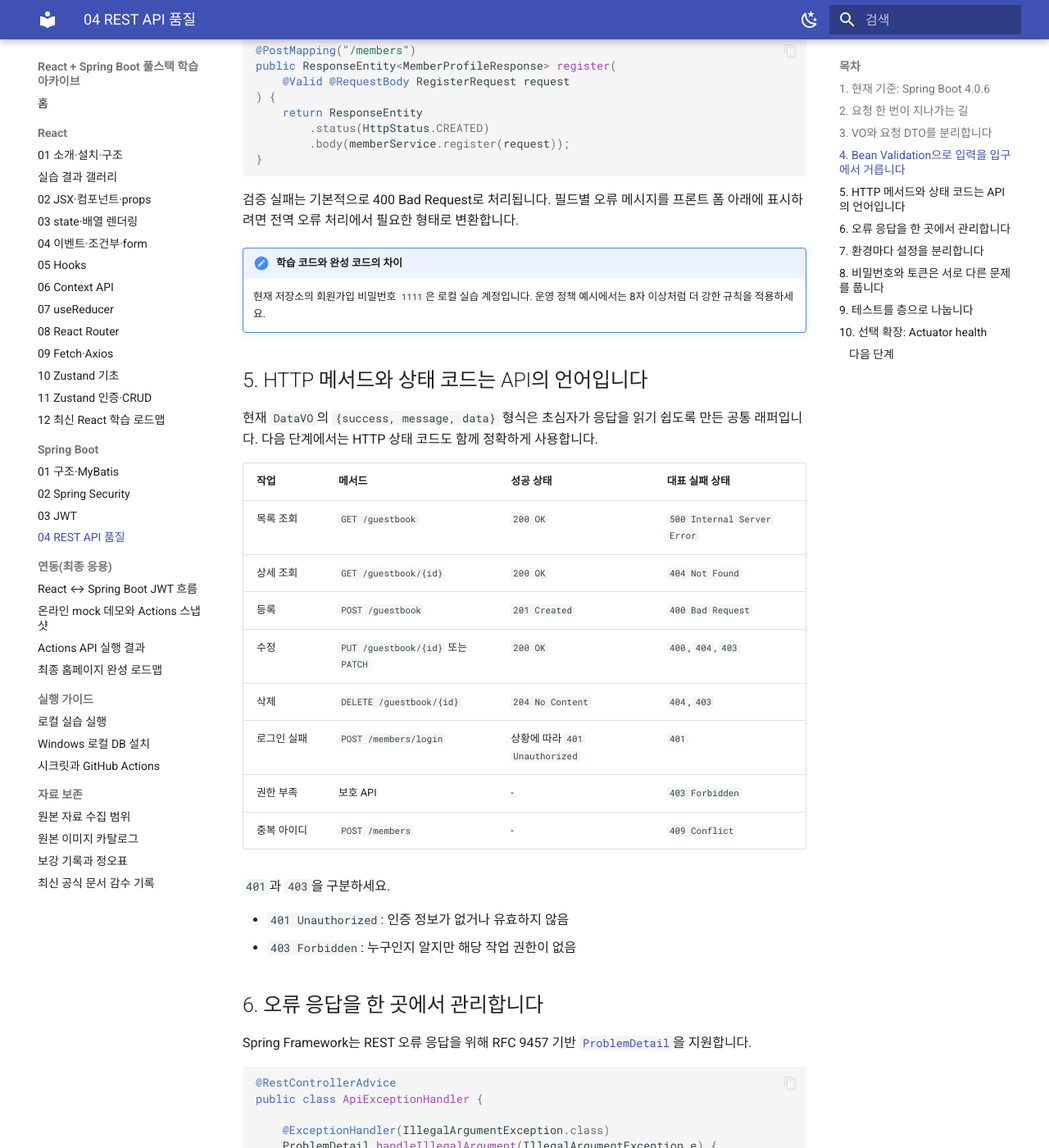
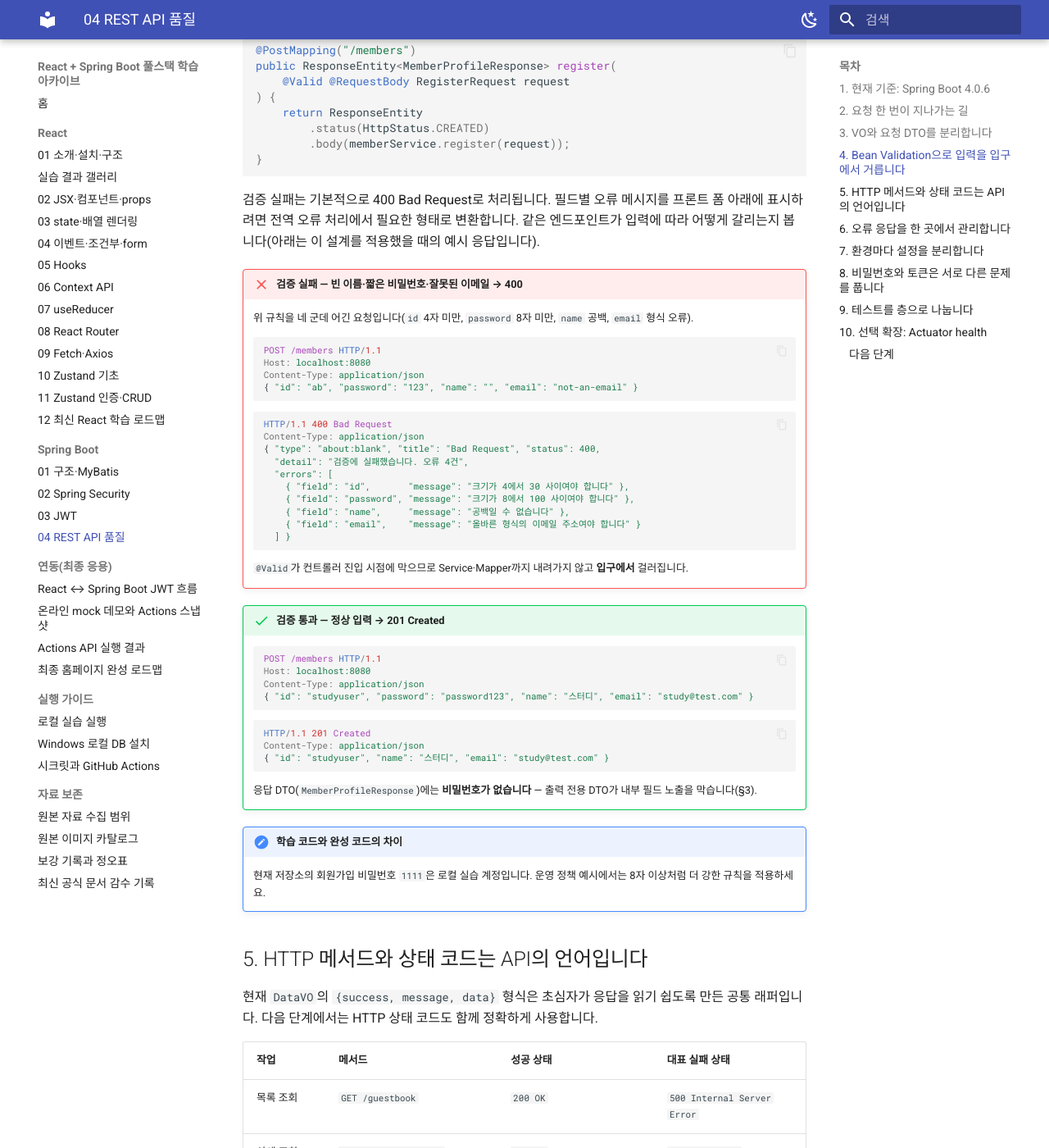
Before and after one commit to notetester/REACT, an MkDocs documentation site: the page built from docs/springboot/04-rest-api-quality.md, in a window 1280 px wide and 1400 px high, scrolled down 2943 px. Shown: the whole window at 82% size. Built offline with MkDocs 1.6.1 and Material for MkDocs 9.7.7, drawn with Linux system fonts in a browser that asks for light colours; some of the changed text lies outside the part shown.

Commit message:
feat(docs): 남은 노트(Router·Zustand·Spring 01/04)에 주제별 맞춤 코드→결과 적용
기계적 일괄 적용 대신 각 노트 성격에 맞는 결과 형태를 선택:
- live-preview.css: 전체 앱 데모용 .cr__frame--app(600px) 추가
- React 08 Router: 상단 갤러리 제거, §3 라우팅 코드 옆 라이브 내비 데모. iframe이 가리는 URL 변화는 '새 탭' 안내로 보완
- React 10 Zustand 기초: 카운터 코드엔 앱이 어긋나 임베드 생략, persist(§5) 지점에 앱 데모 + '추가 후 새 탭 새로고침' 안내
- React 11 인증/CRUD: §2 로그인 흐름 코드 옆 로그인 데모(store 변화가 Navbar 등 여러 화면에 반영)
- Spring 01 구조: §6을 요청→응답 카드로(@RequestParam/@RequestBody 3패턴 + guestbook list의 SQL 컬럼→DataVO.data 매핑)
- Spring 04 품질: 검증 실패→400 필드오류 / 정상→201, ProblemDetail에 트리거 요청 추가(미구현 '다음 단계' 설계 예시 명시)

Co-Authored-By: Claude Opus 4.8 <noreply@anthropic.com>

````diff
--- a/docs/assets/css/live-preview.css
+++ b/docs/assets/css/live-preview.css
@@ -71,6 +71,7 @@
 }
 .cr__frame--short { min-height: 260px; }
 .cr__frame--tall { min-height: 480px; }
+.cr__frame--app { min-height: 600px; }   /* 전체 앱 데모(라우터/Zustand)용 */
 
 @media (max-width: 720px) {
   .cr__frame { min-height: 360px; }
--- a/docs/springboot/04-rest-api-quality.md
+++ b/docs/springboot/04-rest-api-quality.md
@@ -131,7 +131,44 @@ public ResponseEntity<MemberProfileResponse> register(
 }
 ```
 
-검증 실패는 기본적으로 400 Bad Request로 처리됩니다. 필드별 오류 메시지를 프론트 폼 아래에 표시하려면 전역 오류 처리에서 필요한 형태로 변환합니다.
+검증 실패는 기본적으로 400 Bad Request로 처리됩니다. 필드별 오류 메시지를 프론트 폼 아래에 표시하려면 전역 오류 처리에서 필요한 형태로 변환합니다. 같은 엔드포인트가 입력에 따라 어떻게 갈리는지 봅니다(아래는 이 설계를 적용했을 때의 예시 응답입니다).
+
+!!! failure "검증 실패 — 빈 이름·짧은 비밀번호·잘못된 이메일 → 400"
+    위 규칙을 네 군데 어긴 요청입니다(`id` 4자 미만, `password` 8자 미만, `name` 공백, `email` 형식 오류).
+
+    ```http
+    POST /members HTTP/1.1
+    Host: localhost:8080
+    Content-Type: application/json
+    { "id": "ab", "password": "123", "name": "", "email": "not-an-email" }
+    ```
+    ```http
+    HTTP/1.1 400 Bad Request
+    Content-Type: application/json
+    { "type": "about:blank", "title": "Bad Request", "status": 400,
+      "detail": "검증에 실패했습니다. 오류 4건",
+      "errors": [
+        { "field": "id",       "message": "크기가 4에서 30 사이여야 합니다" },
+        { "field": "password", "message": "크기가 8에서 100 사이여야 합니다" },
+        { "field": "name",     "message": "공백일 수 없습니다" },
+        { "field": "email",    "message": "올바른 형식의 이메일 주소여야 합니다" }
+      ] }
+    ```
+    `@Valid`가 컨트롤러 진입 시점에 막으므로 Service·Mapper까지 내려가지 않고 **입구에서** 걸러집니다.
+
+!!! success "검증 통과 — 정상 입력 → 201 Created"
+    ```http
+    POST /members HTTP/1.1
+    Host: localhost:8080
+    Content-Type: application/json
+    { "id": "studyuser", "password": "password123", "name": "스터디", "email": "study@test.com" }
+    ```
+    ```http
+    HTTP/1.1 201 Created
+    Content-Type: application/json
+    { "id": "studyuser", "name": "스터디", "email": "study@test.com" }
+    ```
+    응답 DTO(`MemberProfileResponse`)에는 **비밀번호가 없습니다** — 출력 전용 DTO가 내부 필드 노출을 막습니다(§3).
 
 !!! note "학습 코드와 완성 코드의 차이"
     현재 저장소의 회원가입 비밀번호 `1111`은 로컬 실습 계정입니다. 운영 정책 예시에서는 8자 이상처럼 더 강한 규칙을 적용하세요.
@@ -174,7 +211,17 @@ public class ApiExceptionHandler {
 }
 ```
 
-예상 응답:
+예를 들어 방명록 수정 시 비밀번호가 틀리면 Service가 `IllegalArgumentException`을 던지고, 위 핸들러가 이를 표준 `ProblemDetail`로 변환합니다.
+
+```http
+PUT /guestbook/15 HTTP/1.1
+Host: localhost:8080
+Content-Type: application/json
+
+{ "subject": "수정 제목", "content": "수정 내용", "password": "wrong" }
+```
+
+이 요청의 예상 응답:
 
 ```json
 {
````
Also changed, not shown: docs/react/08-router.md (+13 -9 lines), docs/react/10-zustand-basics.md (+14 -9 lines), docs/react/11-zustand-auth-crud.md (+13 -9 lines), docs/springboot/01-intro-architecture.md (+70 -5 lines).
